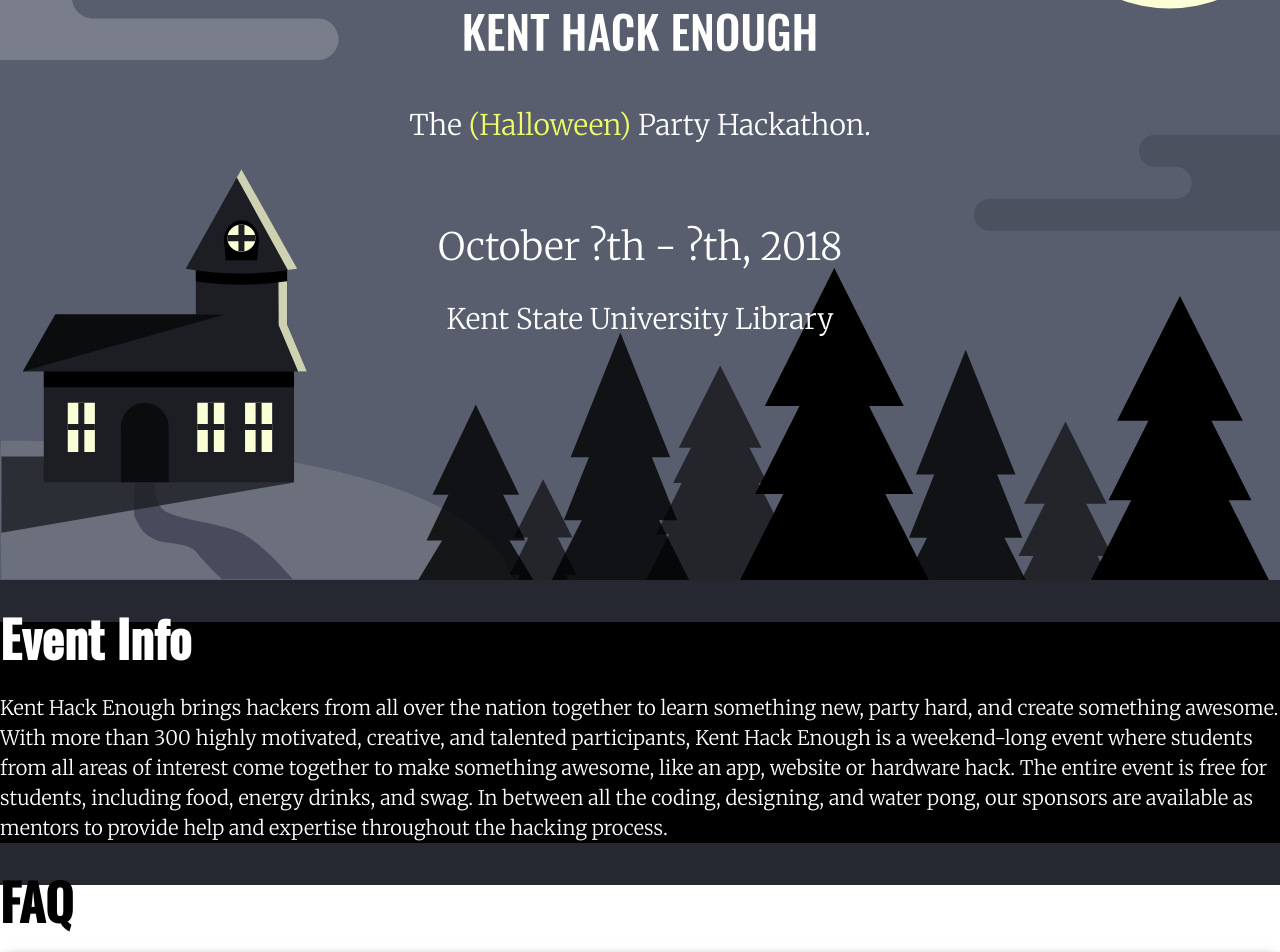
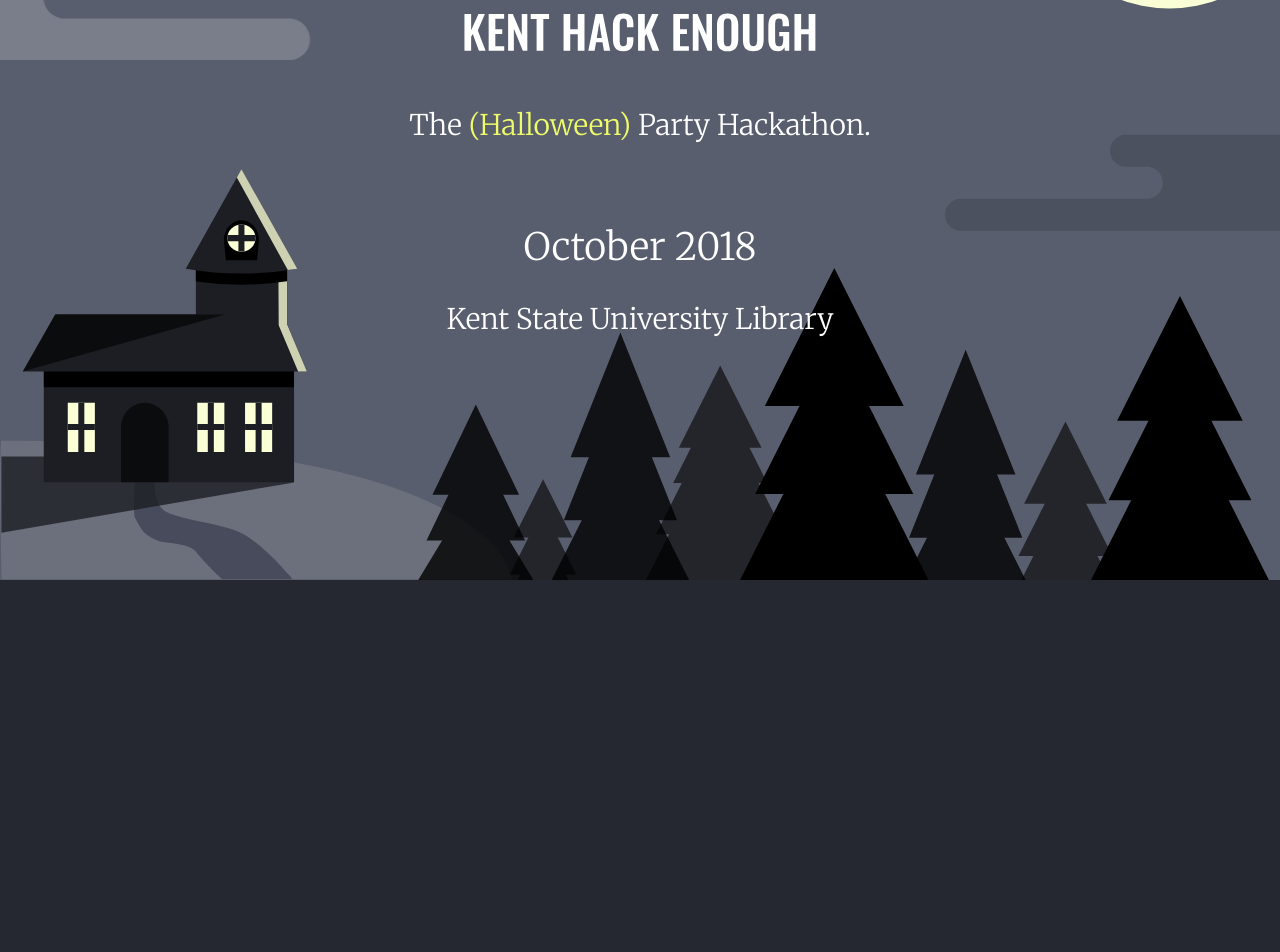
Before and after one commit to hacksu/2018-kenthackenough-ui-main, a Vue app: page / in a window 1280 px wide. Shown: the part 220-1172 px from the top of the page. After the commit the page ends 800 px from the top, so only its background shows below. Built offline with nearby package versions, Linux system fonts and the light colour scheme.

Commit message:
Adds cloud animations

```diff
--- a/package.json
+++ b/package.json
@@ -14,6 +14,7 @@
     "lint": "eslint --ext .js,.vue src test/unit/specs test/e2e/specs"
   },
   "dependencies": {
+    "gsap": "^1.20.4",
     "khe-frontend-lib": "git+https://github.com/hacksu/khe-frontend-lib.git",
     "vee-validate": "^2.0.3",
     "vue": "^2.5.2",
--- a/src/components/Home.vue
+++ b/src/components/Home.vue
@@ -1,9 +1,9 @@
 <template>
   <div id="home-container">
     <main-landing></main-landing>
-    <info></info>
-    <faq></faq>
-    <kentmap></kentmap>
+    <!-- <info></info> -->
+    <!-- <faq></faq> -->
+    <!-- <kentmap></kentmap> -->
   </div>
 </template>
 
--- a/src/components/homeComponents/Main.vue
+++ b/src/components/homeComponents/Main.vue
@@ -6,7 +6,7 @@
     <article id="title-info">
       <h3 id="tagline">The <span class="yellow-text">(Halloween)</span> Party Hackathon.</h3>
       <br>
-      <h2 id="date">October ?th - ?th, 2018</h2>
+      <h2 id="date">October 2018</h2>
       <h2 id="location">Kent State University Library</h2>
     </article>
 
@@ -137,18 +137,35 @@
   top: 19.25%;
   left: -18%;
   width: 44.5%;
+
+  animation: cloudFloat 20s linear infinite;
 }
 
 #cloud-2 {
   top: 44.25%;
   left: 76%;
   width: 38.3%;
+
+  animation: cloudFloat 17s linear infinite;
+  animation-direction: reverse;
 }
 
 #cloud-3 {
   top: 6.875%;
   left: 72.7%;
   width: 15.4%;
+
+  animation: cloudFloat 15s linear infinite;
+  animation-delay: 5s;
+}
+
+@keyframes cloudFloat {
+  0% {
+    transform: translateX(0%);
+  }
+  50% {
+    transform: translateX(-10%);
+  }
 }
 
 </style>
```
Also changed, not shown: 1 other file (tests, documents, lock files or other folders).
